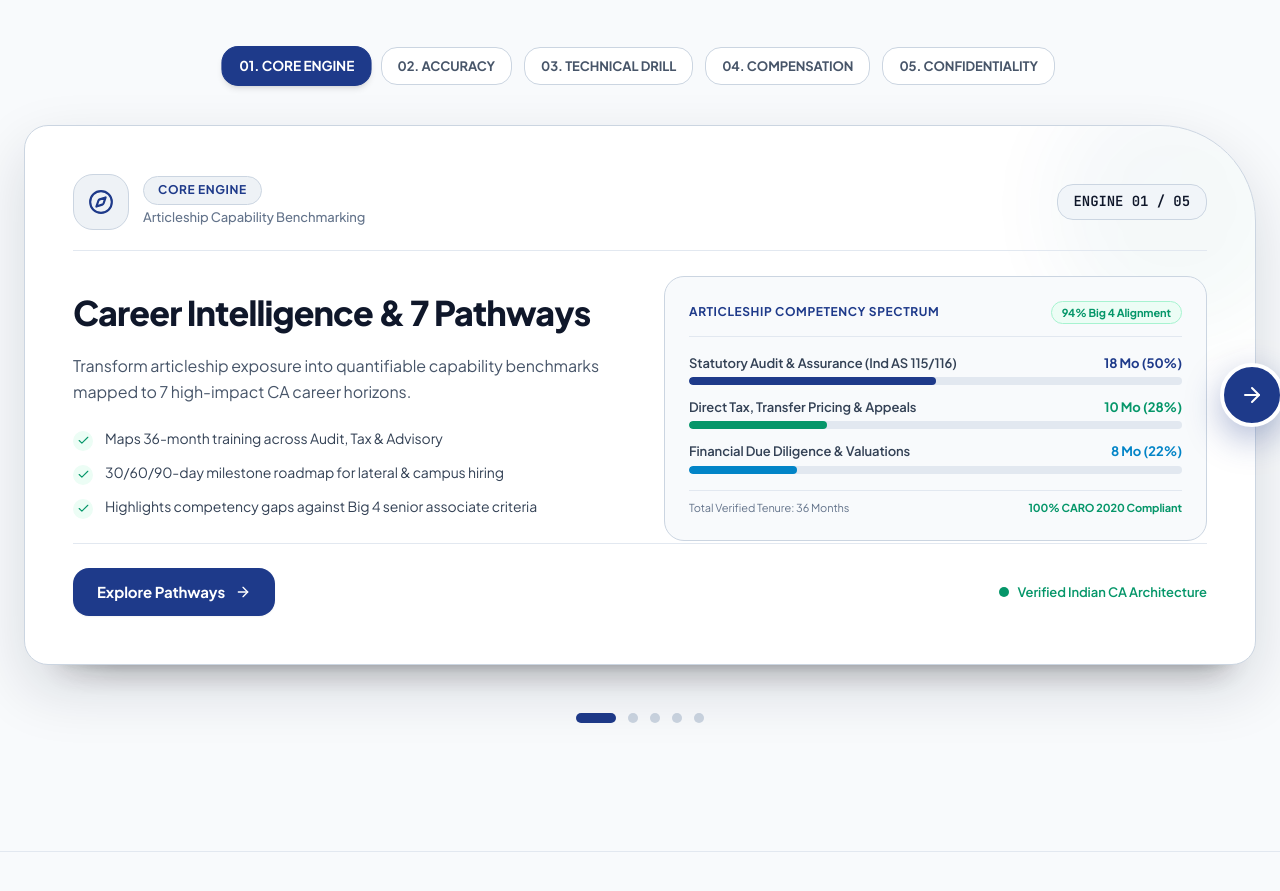
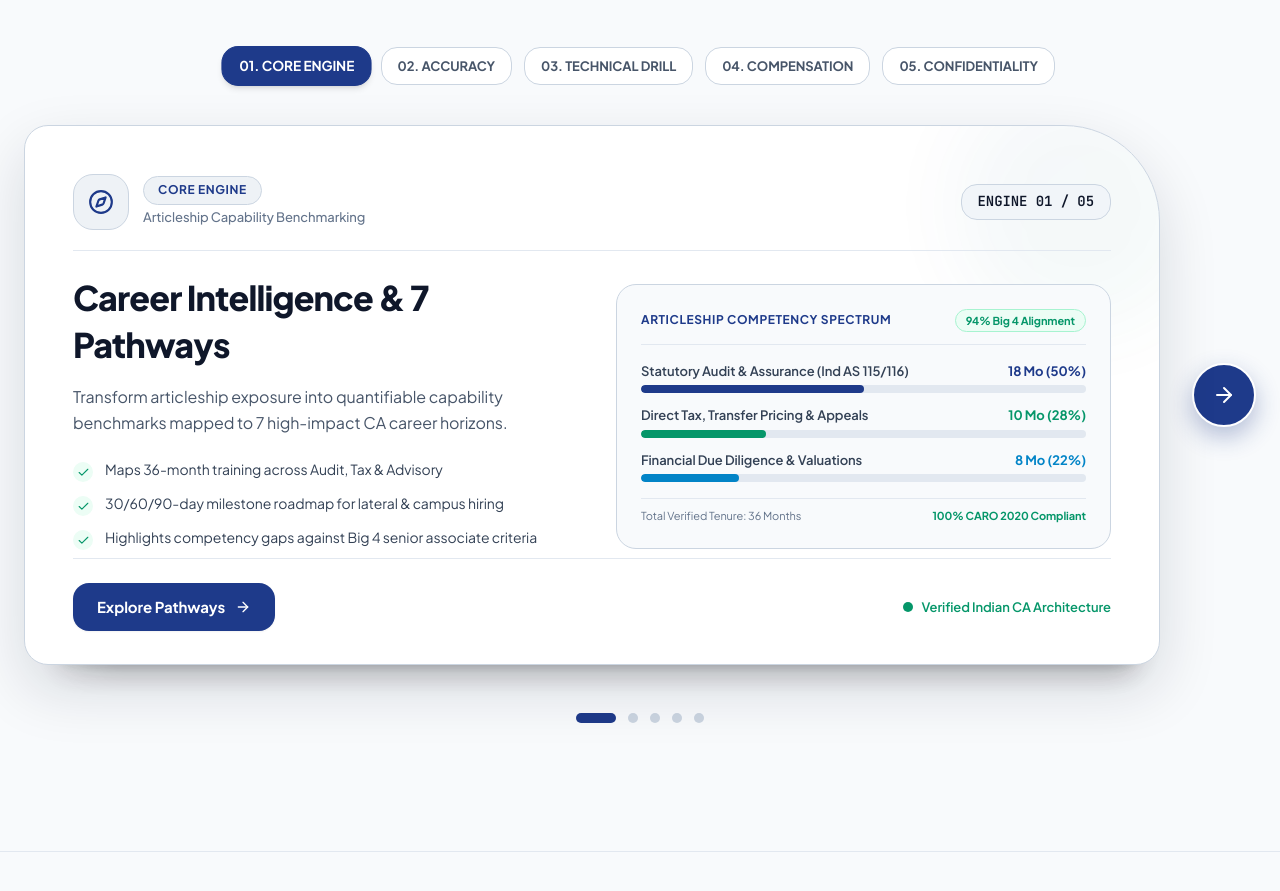
Before and after one commit to Vishaldubey2210/CA-Carrier-OS, a Next.js app in the folder apps/web/: page / in a window 1280 px wide. Shown: the part 4240-5131 px from the top of the page. Built offline with nearby package versions, Linux system fonts and the light colour scheme.

Commit message:
fix(home): position right arrow beside the box so box ends before arrow without overlap

```diff
--- a/apps/web/src/components/home/CoreCapabilities.tsx
+++ b/apps/web/src/components/home/CoreCapabilities.tsx
@@ -364,20 +364,10 @@ export function CoreCapabilities() {
           })}
         </div>
 
-        {/* Full-Page Box Stacking Stage: Only Right Arrow on the right side */}
-        <div className="relative w-full min-h-[580px] sm:min-h-[540px] flex items-center justify-center">
-          {/* Prominent Floating Right Arrow on the Right Side Only */}
-          <button
-            type="button"
-            onClick={handleNext}
-            aria-label="Next card (move stack to right)"
-            className="absolute -right-3 sm:-right-6 lg:-right-7 top-1/2 -translate-y-1/2 z-50 w-14 h-14 sm:w-16 sm:h-16 rounded-full bg-[#1E3A8A] hover:bg-[#1E40AF] text-white shadow-[0_12px_35px_rgba(30,58,138,0.35)] flex items-center justify-center hover:scale-105 active:scale-95 transition-all cursor-pointer border-4 border-white group/btn"
-          >
-            <ArrowRight size={24} className="group-hover/btn:translate-x-1 transition-transform" />
-          </button>
-
+        {/* Full-Page Box Stacking Stage: Box ends cleanly on the left of the arrow */}
+        <div className="w-full flex items-center justify-center gap-4 sm:gap-6 lg:gap-8">
           {/* Full-Page Box Layered Stack (Right side peeking with signature deep top-right curve) */}
-          <div className="relative w-full min-h-[580px] sm:min-h-[540px]">
+          <div className="relative flex-1 min-h-[580px] sm:min-h-[540px] max-w-[1240px]">
             {CAPABILITIES.map((cap, idx) => {
               const diff = (idx - activeIndex + total) % total;
               const Icon = cap.icon;
@@ -509,6 +499,16 @@ export function CoreCapabilities() {
               );
             })}
           </div>
+
+          {/* Prominent Right Arrow: Sits completely beside the box on the right, NOT overlapping the box */}
+          <button
+            type="button"
+            onClick={handleNext}
+            aria-label="Next engine (move stack to right)"
+            className="shrink-0 w-13 h-13 sm:w-16 sm:h-16 rounded-full bg-[#1E3A8A] hover:bg-[#1E40AF] text-white shadow-[0_10px_25px_rgba(30,58,138,0.32)] flex items-center justify-center hover:scale-105 active:scale-95 transition-all cursor-pointer border-2 border-white group/btn"
+          >
+            <ArrowRight size={24} className="group-hover/btn:translate-x-1 transition-transform" />
+          </button>
         </div>
 
         {/* Bottom Progress Tracker Dots */}
```
